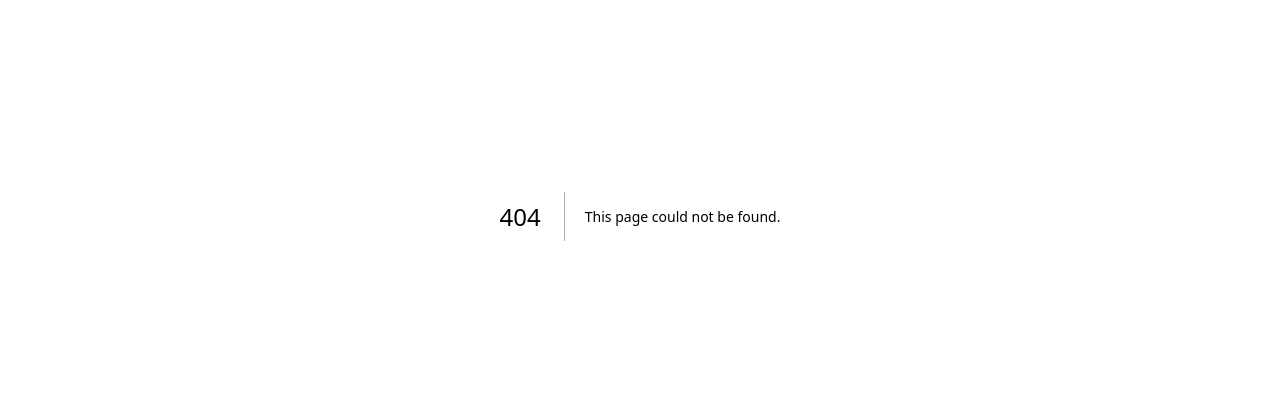
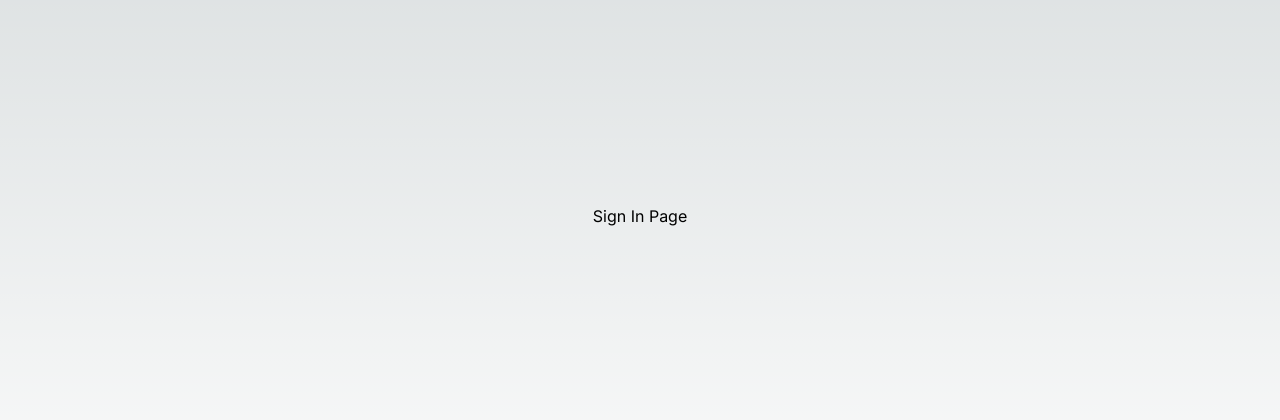
Before and after one commit to warisareshi/mystrymessage, a Next.js app: page /sign-in in a window 1280 px wide. Before the commit this address had no page. Shown: the part 184-604 px from the top of the page. Built offline with nearby package versions, Linux system fonts and the light colour scheme.

Commit message:
Sign In Route Added

```diff
--- /dev/null
+++ b/src/app/(auth)/sign-in/page.tsx
@@ -0,0 +1,11 @@
+
+
+const signInPage = () => {
+  return (
+    <div className="flex min-h-screen flex-col items-center justify-center p-24">
+        Sign In Page
+    </div>
+  );
+};
+
+export default signInPage;
```
